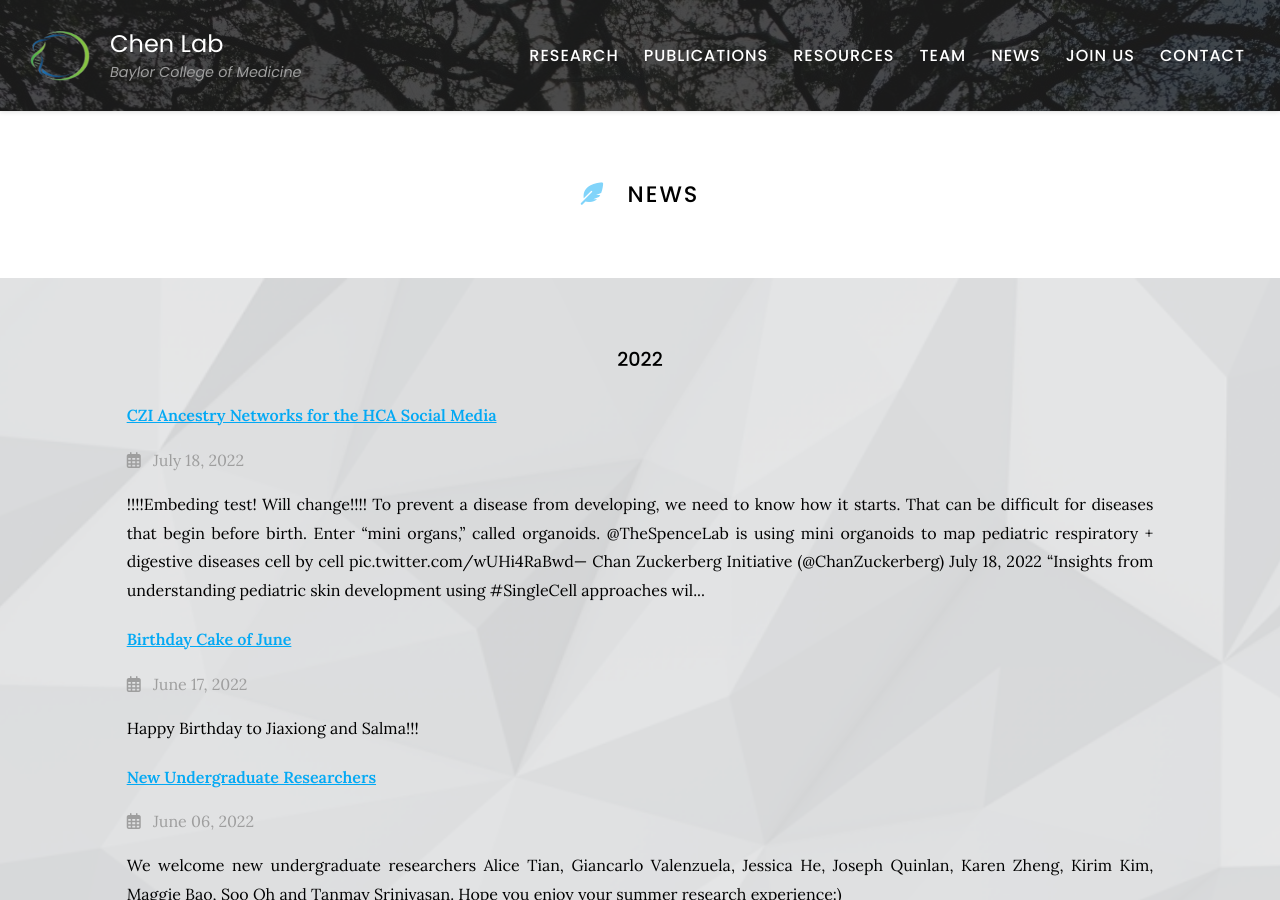
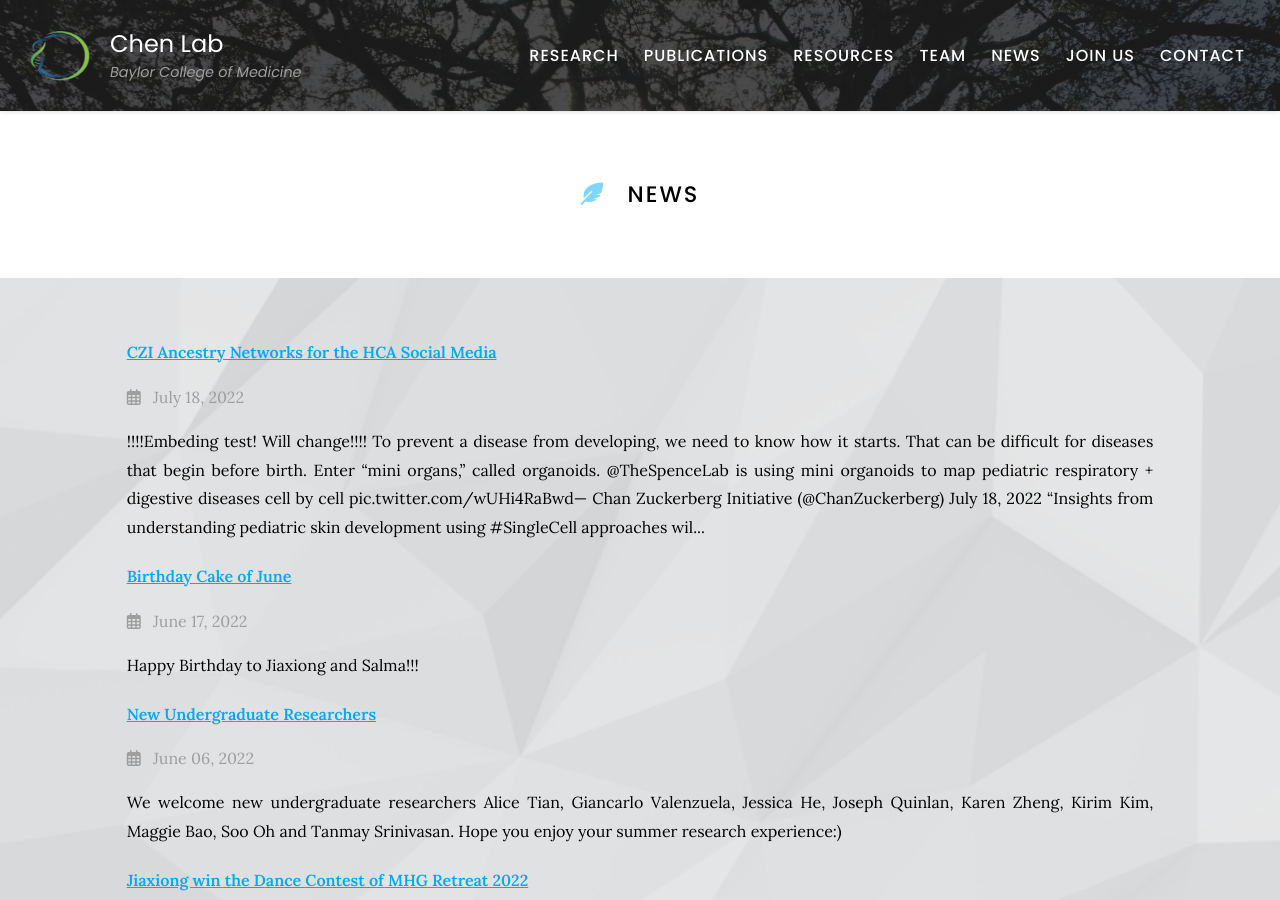
Before and after one commit to RCHENLAB/rchenlab.github.io, a Jekyll site: the page built from blog/index.md, in a window 1280 px wide and 900 px high. Built offline with Jekyll 4.4.1, drawn with Linux system fonts in a browser that asks for light colours.

Commit message:
Update list.html

```diff
--- a/_includes/list.html
+++ b/_includes/list.html
@@ -30,7 +30,7 @@
 
 {%- assign items = year.items -%}
 
-{%- if years.size > 0 -%}
+{%- if years.size > 1 -%}
   <h3 id="{{ year.name }}">{{ year.name }}</h3>
   {%- assign items = items | sort: "date" | reverse -%}
 {%- endif -%}
```
